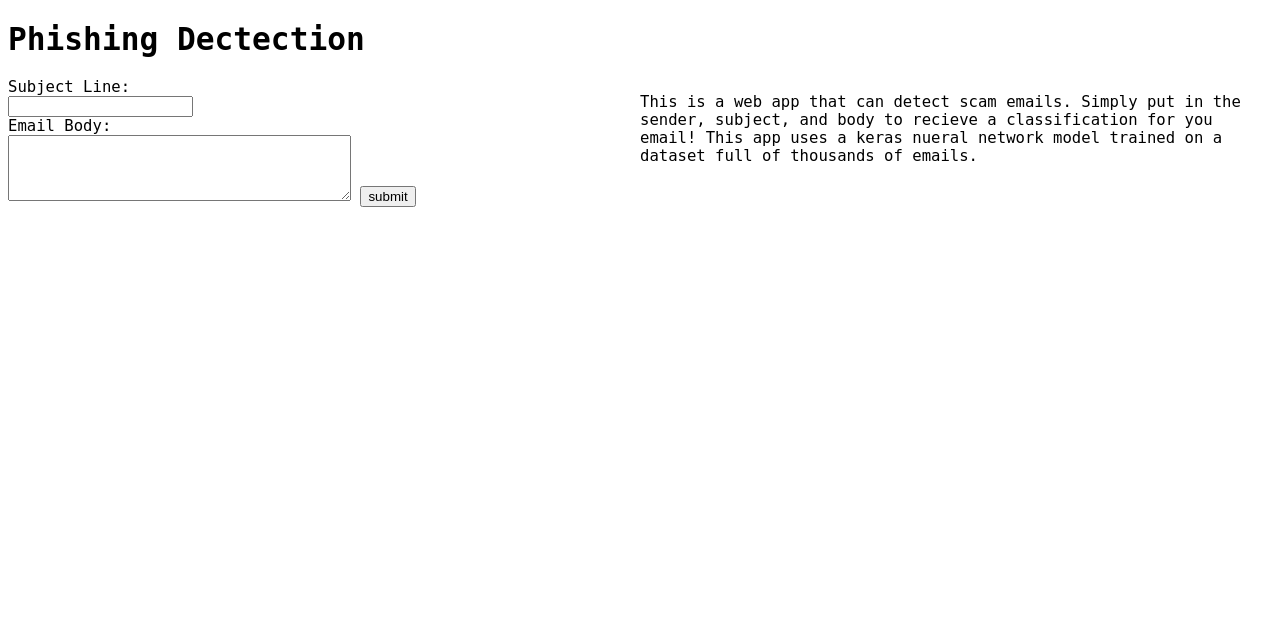
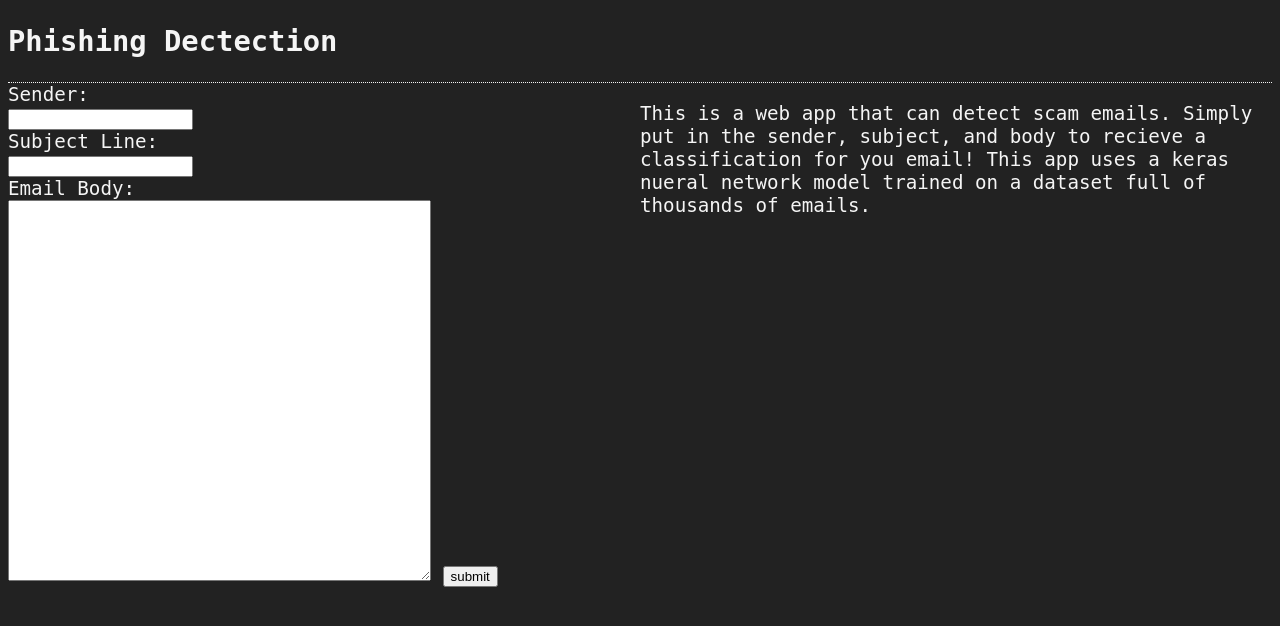
Before and after one commit to tenochca/phishing_detection_app, a Flask app: page / in a window 1280 px wide. Shown: the top 626 px of the page. Run offline with Flask 3, Linux system fonts and the light colour scheme; parts of the project's set-up code (start-up, migrations or seed data) failed here and were passed over.

Commit message:
added option to enter sender also come style changes

```diff
--- a/app.py
+++ b/app.py
@@ -11,9 +11,9 @@ model = load_model('model.keras')
 with open('tokenizer.pickle', 'rb') as handle:
     tokenizer = pickle.load(handle)
 
-def prep_data(subject, body):
+def prep_data(sender, subject, body):
     'prep subject and body txt data'
-    data = [subject + ' ' + body]
+    data = [sender + ' ' + subject + ' ' + body]
     seq = tokenizer.texts_to_sequences(data)
     X = pad_sequences(seq, maxlen=100)
     return X
@@ -23,6 +23,7 @@ app = Flask(__name__)
 @app.route('/', methods=['GET', 'POST'])
 def index():
     if request.method == 'POST':
+        sender = request.form.get('sender')
         subject = request.form.get('sline')
         body = request.form.get('body')
 
--- a/static/css/main.css
+++ b/static/css/main.css
@@ -1,10 +1,18 @@
 body {
+    background-color:#222;
+    color:whitesmoke;
     font-size:larger;
-    margin: 20;
-    font-family: monospace;
+    margin: 10;
+    font-family: 'Share Tech Mono', Monospace, Courier;
+    font-weight: 400;
 }
 
 .grid-container {
     display: grid;
     grid-template-columns: 50% 50%;
+    margin-top: 20;
 }
+
+.header {
+    border-bottom: 1px dotted whitesmoke;
+}
--- a/templates/index.html
+++ b/templates/index.html
@@ -1,8 +1,8 @@
 {% extends 'base.html' %}
 
 {% block head %}
-<div>
-<h1>Phishing Dectection</h1>
+<div class="header">
+<h2>Phishing Dectection</h2>
 </div>
 {% endblock %}
 
@@ -11,10 +11,12 @@
 <div class="grid-container">
 <div>
 <form action="/" method="POST">
+    <label for="sender">Sender:</label><br>
+    <input type="text" id="sender" name="sender"><br>
     <label for="sline">Subject Line:</label><br>
     <input type="text" id="sline" name="sline"><br>
     <label for="body">Email Body:</label><br>
-    <textarea id="body" name="body" rows="4" cols="40"></textarea>
+    <textarea id="body" name="body" rows="25" cols="50"></textarea>
     <input type="submit" value="submit">
 </form>
 </div>
```
